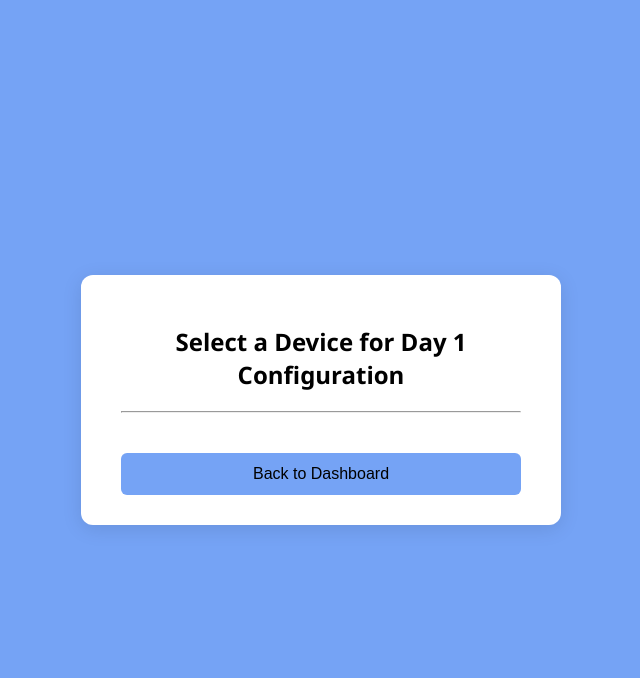
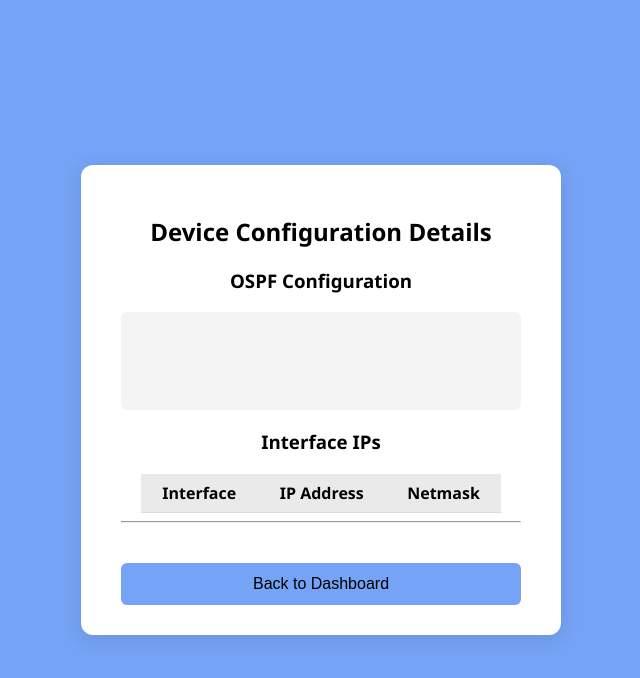
Before and after one commit to KSyed616/AutoNetOps-Intelligent-Network-Automation-Portal-for-Multi-Vendor-day0-day1-Configuration-Management, a FastAPI app: page /day1_menu in a window 1280 px wide. Shown: the top 678 px of the page, without its empty margins (319-959 px from the left). Run offline with FastAPI, Linux system fonts and the light colour scheme; data that the repository does not hold is empty; some libraries are stand-ins or nearby versions.

Commit message:
Day 1 fix

```diff
--- a/static/style.css
+++ b/static/style.css
@@ -97,3 +97,31 @@ ul li {
     color: #333;
     font-weight: bold;
 }
+
+.config-box {
+      background-color: #f4f4f4;
+      padding: 10px;
+      border-radius: 6px;
+      overflow-x: auto;
+      max-height: 300px;
+      font-family: monospace;
+      font-size: 0.9rem;
+      white-space: pre-wrap;
+    }
+
+    table {
+      margin: auto;
+      margin-top: 20px;
+      border-collapse: collapse;
+      width: 90%;
+    }
+
+    th, td {
+      padding: 8px 12px;
+      border-bottom: 1px solid #ddd;
+      text-align: center;
+    }
+
+    th {
+      background-color: #eaeaea;
+    }
--- a/templates/day1_devices.html
+++ b/templates/day1_devices.html
@@ -6,16 +6,29 @@
     <link rel="stylesheet" href="/static/style.css" />
 </head>
 <body>
-    <div class="container">
-        <h2>Select a Device for Day 1 Configuration</h2>
+  <div class="container">
+    <h2>Device Configuration Details</h2>
 
-        {% for device in devices %}
-            <form action="/day1/configurations" method="post">
-                <input type="hidden" name="device_id" value="{{ device.device_id }}">
-                <button type="submit">{{ device.hostname }}</button>
-            </form>
-        {% endfor %}
+    <h3>OSPF Configuration</h3>
+    <div class="config-box">
+      <pre>{{ ospf_config }}</pre>
+    </div>
 
+    <h3>Interface IPs</h3>
+    <table>
+      <tr>
+        <th>Interface</th>
+        <th>IP Address</th>
+        <th>Netmask</th>
+      </tr>
+      {% for entry in interface_ips %}
+        <tr>
+          <td>{{ entry.interface }}</td>
+          <td>{{ entry.ip_address or 'None' }}</td>
+          <td>{{ entry.netmask or 'None' }}</td>
+        </tr>
+      {% endfor %}
+    </table>
         <hr>
         <br>
         <a href="/dashboard">
--- a/templates/info.html
+++ b/templates/info.html
@@ -37,7 +37,7 @@
     {% endif %}
 
     <br>
-    <a href="/dashboard" class="btn">Back to Dashboard</a>
+    <a href="/dashboard"><button>Back to Dashboard</button></a>
   </div>
 </body>
 </html>
```
